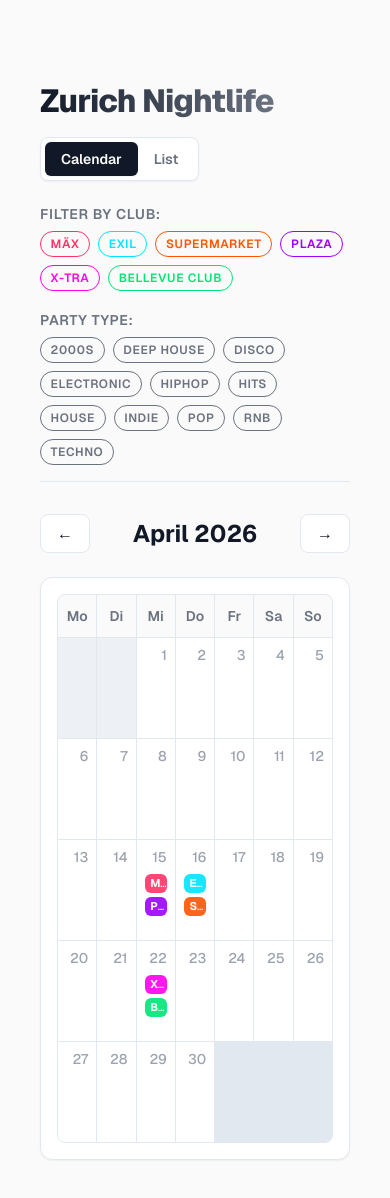
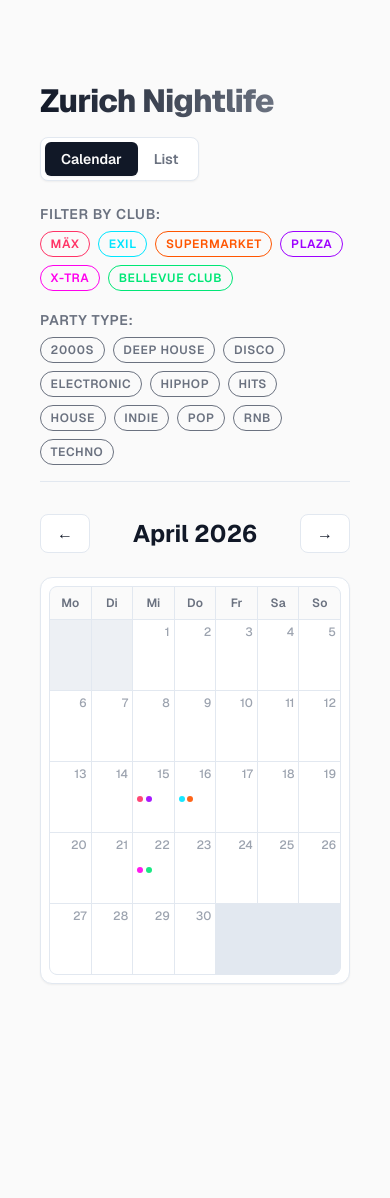
Before and after one commit to nikolaischunk/events-calendar, a Next.js app: page / in a window 390 px wide. Shown: the top 1198 px of the page. After the commit the page ends 1096 px from the top, so only its background shows below. Built offline with nearby package versions, Linux system fonts and the light colour scheme.

Commit message:
fix: repsonsive

```diff
--- a/src/app/event/[id]/page.module.css
+++ b/src/app/event/[id]/page.module.css
@@ -147,9 +147,29 @@
   transform: translateY(0);
 }
 
+.primaryBtn:active {
+  transform: translateY(0);
+}
+
 .notFound {
   padding: 4rem;
   text-align: center;
   font-size: 1.25rem;
   color: var(--text-secondary);
 }
+
+@media (max-width: 640px) {
+  .content {
+    padding: 1rem;
+    gap: 1.5rem;
+  }
+
+  .title {
+    font-size: 2rem;
+  }
+
+  .dateTime {
+    flex-direction: column;
+    gap: 0.25rem;
+  }
+}
--- a/src/components/molecules/EventCard/EventCard.module.css
+++ b/src/components/molecules/EventCard/EventCard.module.css
@@ -67,3 +67,26 @@
 .image {
   object-fit: cover;
 }
+
+@media (max-width: 640px) {
+  .eventCard {
+    flex-direction: column;
+  }
+
+  .timeSection {
+    min-width: unset;
+    border-right: none;
+    border-bottom: 2px solid var(--border-subtle);
+    padding-right: 0;
+    padding-bottom: 0.5rem;
+    flex-direction: row;
+    align-items: center;
+  }
+
+  .imageWrapper {
+    width: 100%;
+    min-width: 100%;
+    aspect-ratio: 16 / 9;
+    order: -1; /* Move image to top */
+  }
+}
--- a/src/components/organisms/CalendarView/CalendarView.module.css
+++ b/src/components/organisms/CalendarView/CalendarView.module.css
@@ -32,11 +32,13 @@
 
 .gridCard {
   padding: 1rem;
+  overflow-x: auto; /* Enable horizontal scroll on small screens */
 }
 
 .grid {
   display: grid;
   grid-template-columns: repeat(7, minmax(0, 1fr));
+  min-width: 700px; /* Force minimum width to prevent text squishing on mobile */
   gap: 1px;
   background-color: var(--border-subtle);
   border: 1px solid var(--border-subtle);
@@ -104,3 +106,49 @@
 .eventChipClub {
   font-weight: 700;
 }
+
+@media (max-width: 640px) {
+  .gridCard {
+    padding: 0.5rem;
+    overflow-x: visible;
+  }
+
+  .grid {
+    min-width: 0;
+  }
+
+  .dayOfWeek {
+    font-size: 0.75rem;
+    padding: 0.5rem 0;
+  }
+
+  .dayCell {
+    min-height: 70px;
+    padding: 0.25rem;
+    gap: 0.25rem;
+  }
+
+  .dayNumber {
+    font-size: 0.75rem;
+  }
+
+  .eventsContainer {
+    flex-direction: row;
+    flex-wrap: wrap;
+    gap: 0.15rem;
+  }
+
+  .eventChip {
+    width: 6px;
+    height: 6px;
+    padding: 0;
+    font-size: 0;
+    color: transparent;
+    border-radius: 50%;
+    display: inline-block;
+  }
+
+  .eventChipClub {
+    display: none;
+  }
+}
```
